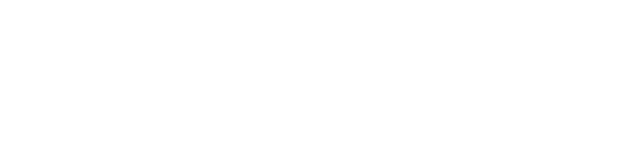
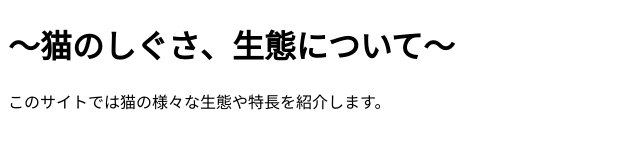
Before and after one commit to s1f10250061/2025-cs1-e-class7-team7, a plain HTML site: page index.html in a window 1280 px wide. Shown: the whole page, without its empty margins (0-640 px from the left). Drawn offline with Linux system fonts and the light colour scheme.

Commit message:
add gaiyou
概要を書きました

```diff
--- a/index.html
+++ b/index.html
@@ -1,12 +1,14 @@
-
 <!DOCTYPE html>
 <html lang="ja">
-    <head>
-        <meta charset="UTF-8">
-        <title></title>
-    </head>
-    <body>
-        <h1></h1>
-        <p></p>
-    </body>
+
+<head>
+    <meta charset="UTF-8">
+    <title>コンピュータサイエンス基礎実習クラス7-チーム7</title>
+</head>
+
+<body>
+    <h1>～猫のしぐさ、生態について～</h1>
+    <p>このサイトでは猫の様々な生態や特長を紹介します。</p>
+</body>
+
 </html>
```
